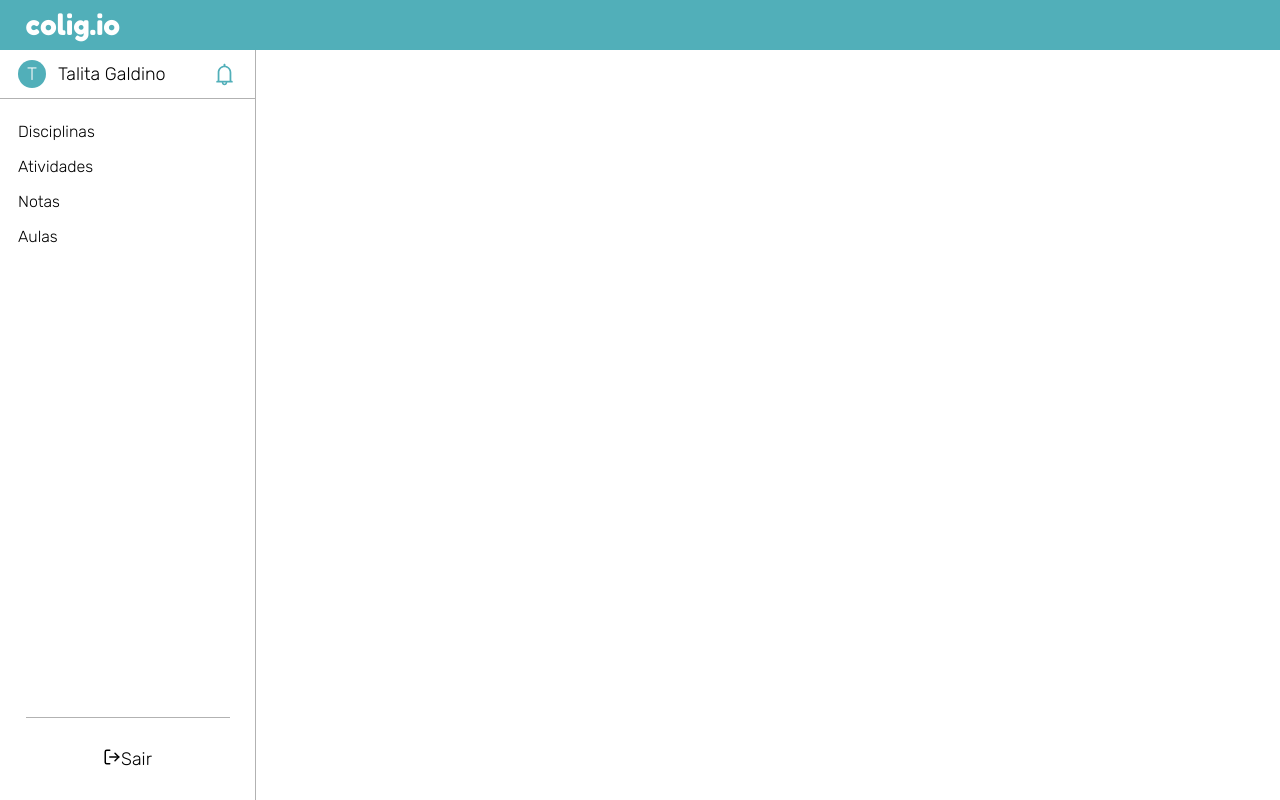
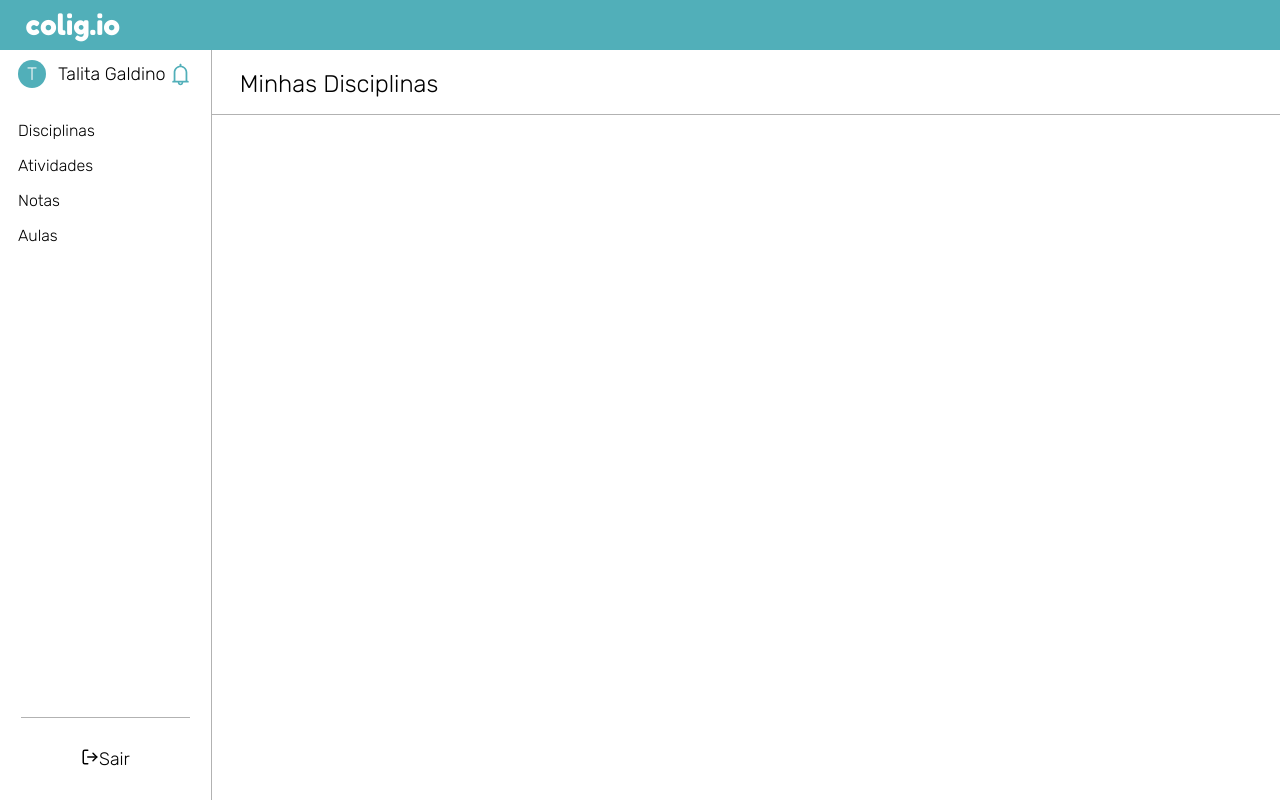
Before and after one commit to pedroespindula/coligio-front, a React (Create React App) app: page /dashboard in a window 1280 px wide. Built offline with nearby package versions, Linux system fonts and the light colour scheme.

Commit message:
Adiciona titulo dashboard

```diff
--- a/src/components/Navbar/styles.js
+++ b/src/components/Navbar/styles.js
@@ -20,7 +20,6 @@ export const NameContainer = styled.div`
     font-family: 'Rubik', sans-serif;
     font-weight: 300;
     padding: 10px 18px;
-    border-bottom: 1px solid rgba(0, 0, 0, 0.3);
 `;
 
 export const UserData = styled.div`
--- a/src/views/Dashboard/index.js
+++ b/src/views/Dashboard/index.js
@@ -1,22 +1,28 @@
 import React from 'react';
 import Header from '../../components/Header';
-import { DashboardContainer } from './styles';
+import { DashboardContainer, Title } from './styles';
 import Navbar from '../../components/Navbar';
 
 const Dashboard = () => {
+
+    const options = [
+        { name: 'Disciplinas', href: '/disciplinas' },
+        { name: 'Atividades', href: '/atividades' },
+        { name: 'Notas', href: '/notas' },
+        { name: 'Aulas', href: '/aulas' }
+    ];
+
     return (
         <>
             <Header />
             <DashboardContainer>
                 <Navbar
                     userName="Talita Galdino"
-                    options={[
-                        { name: 'Disciplinas', href: '/disciplinas' },
-                        { name: 'Atividades', href: '/atividades' },
-                        { name: 'Notas', href: '/notas' },
-                        { name: 'Aulas', href: '/aulas' }
-                    ]}
+                    options={options}
                 />
+                <Title>
+                    Minhas Disciplinas
+                </Title>
             </DashboardContainer>
         </>
     );
--- a/src/views/Dashboard/styles.js
+++ b/src/views/Dashboard/styles.js
@@ -8,3 +8,15 @@ export const DashboardContainer = styled.div`
 
     background-color: #ffff;
 `;
+
+export const Title = styled.div`
+    font-size: 24px;
+    font-family: 'Rubik', sans-serif;
+    font-weight: 300;
+
+    height: 65px;
+    width: 100%;
+    padding: 20px 28px;
+
+    border-bottom: 1px solid rgba(0, 0, 0, 0.3);
+`;
```
